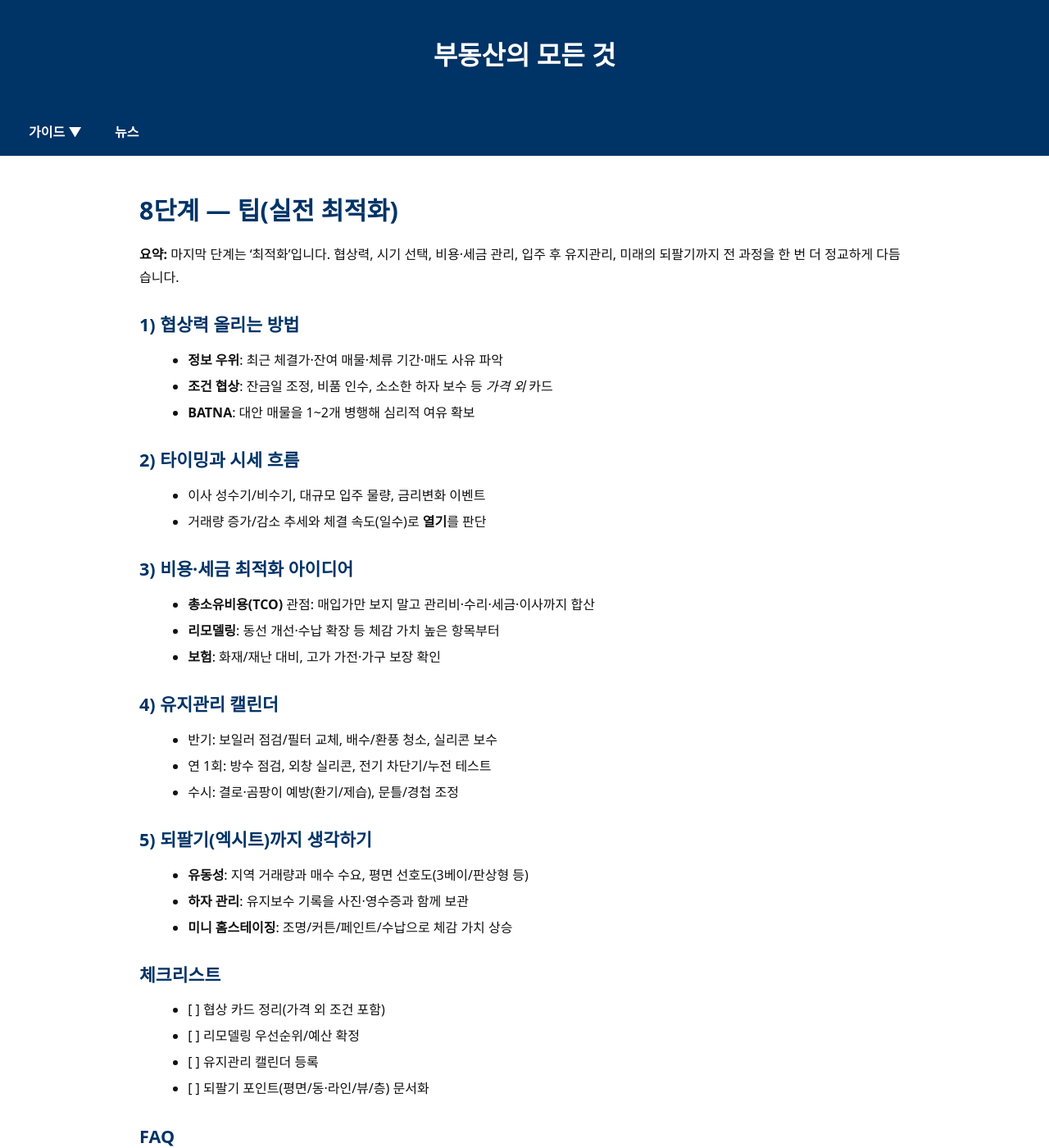
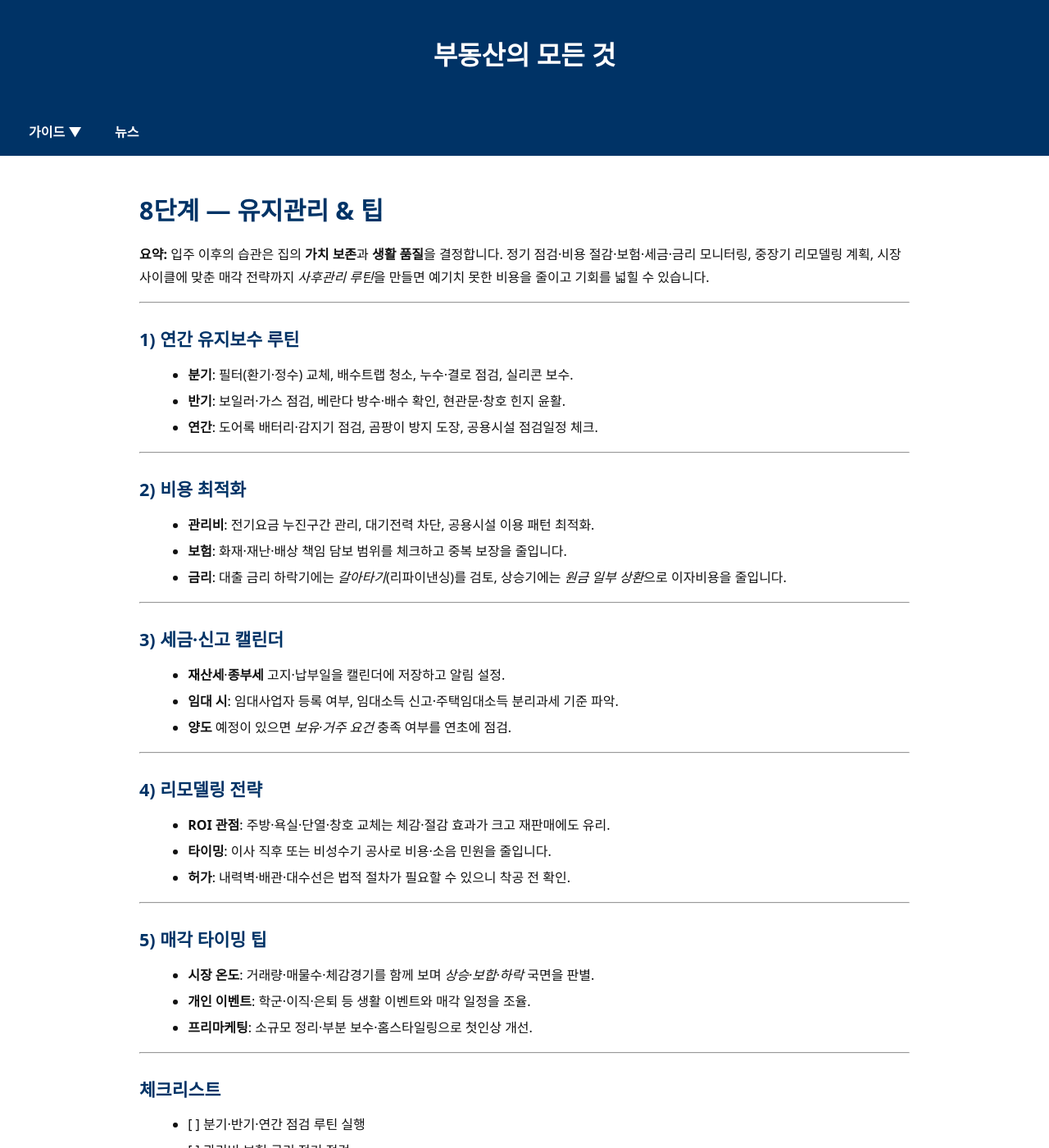
Before and after one commit to kimkisaa/land, a Jekyll site: the page built from guide/8-tips.md, in a window 1280 px wide and 1400 px high. Shown: the whole window at 82% size. Built offline with Jekyll 4.4.1, drawn with Linux system fonts in a browser that asks for light colours; some of the changed text lies outside the part shown.

Commit message:
Update 8-tips.md

```diff
--- a/guide/8-tips.md
+++ b/guide/8-tips.md
@@ -1,63 +1,81 @@
 ---
 layout: default
-title: 8. 팁
-description: 협상, 시기, 세금·비용 최적화, 유지관리 플랜, 되팔기까지 생각하는 실전 팁을 총정리합니다.
+title: 8. 유지관리 & 팁
+description: 내 집 마련 8단계 - 주거 만족도를 높이고 집의 가치를 지키는 유지관리, 금리·세금 모니터링, 리모델링·매각 타이밍 팁 총정리.
 permalink: /guide/8-tips/
 last_modified_at: 2025-08-11
 ---
 
 <section class="guide-detail">
 
-<h1>8단계 — 팁(실전 최적화)</h1>
+<h1>8단계 — 유지관리 & 팁</h1>
 
-<p><strong>요약:</strong> 마지막 단계는 ‘최적화’입니다. 협상력, 시기 선택, 비용·세금 관리, 입주 후 유지관리, 미래의 되팔기까지 전 과정을 한 번 더 정교하게 다듬습니다.</p>
+<p><strong>요약:</strong> 입주 이후의 습관은 집의 <strong>가치 보존</strong>과 <strong>생활 품질</strong>을 결정합니다. 정기 점검·비용 절감·보험·세금·금리 모니터링, 중장기 리모델링 계획, 시장 사이클에 맞춘 매각 전략까지 <em>사후관리 루틴</em>을 만들면 예기치 못한 비용을 줄이고 기회를 넓힐 수 있습니다.</p>
 
-<h2>1) 협상력 올리는 방법</h2>
+<hr>
+
+<h2>1) 연간 유지보수 루틴</h2>
 <ul>
-  <li><strong>정보 우위</strong>: 최근 체결가·잔여 매물·체류 기간·매도 사유 파악</li>
-  <li><strong>조건 협상</strong>: 잔금일 조정, 비품 인수, 소소한 하자 보수 등 <em>가격 외</em> 카드</li>
-  <li><strong>BATNA</strong>: 대안 매물을 1~2개 병행해 심리적 여유 확보</li>
+  <li><strong>분기</strong>: 필터(환기·정수) 교체, 배수트랩 청소, 누수·결로 점검, 실리콘 보수.</li>
+  <li><strong>반기</strong>: 보일러·가스 점검, 베란다 방수·배수 확인, 현관문·창호 힌지 윤활.</li>
+  <li><strong>연간</strong>: 도어록 배터리·감지기 점검, 곰팡이 방지 도장, 공용시설 점검일정 체크.</li>
 </ul>
 
-<h2>2) 타이밍과 시세 흐름</h2>
+<hr>
+
+<h2>2) 비용 최적화</h2>
 <ul>
-  <li>이사 성수기/비수기, 대규모 입주 물량, 금리변화 이벤트</li>
-  <li>거래량 증가/감소 추세와 체결 속도(일수)로 <strong>열기</strong>를 판단</li>
+  <li><strong>관리비</strong>: 전기요금 누진구간 관리, 대기전력 차단, 공용시설 이용 패턴 최적화.</li>
+  <li><strong>보험</strong>: 화재·재난·배상 책임 담보 범위를 체크하고 중복 보장을 줄입니다.</li>
+  <li><strong>금리</strong>: 대출 금리 하락기에는 <em>갈아타기</em>(리파이낸싱)를 검토, 상승기에는 <em>원금 일부 상환</em>으로 이자비용을 줄입니다.</li>
 </ul>
 
-<h2>3) 비용·세금 최적화 아이디어</h2>
+<hr>
+
+<h2>3) 세금·신고 캘린더</h2>
 <ul>
-  <li><strong>총소유비용(TCO)</strong> 관점: 매입가만 보지 말고 관리비·수리·세금·이사까지 합산</li>
-  <li><strong>리모델링</strong>: 동선 개선·수납 확장 등 체감 가치 높은 항목부터</li>
-  <li><strong>보험</strong>: 화재/재난 대비, 고가 가전·가구 보장 확인</li>
+  <li><strong>재산세</strong>·<strong>종부세</strong> 고지·납부일을 캘린더에 저장하고 알림 설정.</li>
+  <li><strong>임대 시</strong>: 임대사업자 등록 여부, 임대소득 신고·주택임대소득 분리과세 기준 파악.</li>
+  <li><strong>양도</strong> 예정이 있으면 <em>보유·거주 요건</em> 충족 여부를 연초에 점검.</li>
 </ul>
 
-<h2>4) 유지관리 캘린더</h2>
+<hr>
+
+<h2>4) 리모델링 전략</h2>
 <ul>
-  <li>반기: 보일러 점검/필터 교체, 배수/환풍 청소, 실리콘 보수</li>
-  <li>연 1회: 방수 점검, 외창 실리콘, 전기 차단기/누전 테스트</li>
-  <li>수시: 결로·곰팡이 예방(환기/제습), 문틀/경첩 조정</li>
+  <li><strong>ROI 관점</strong>: 주방·욕실·단열·창호 교체는 체감·절감 효과가 크고 재판매에도 유리.</li>
+  <li><strong>타이밍</strong>: 이사 직후 또는 비성수기 공사로 비용·소음 민원을 줄입니다.</li>
+  <li><strong>허가</strong>: 내력벽·배관·대수선은 법적 절차가 필요할 수 있으니 착공 전 확인.</li>
 </ul>
 
-<h2>5) 되팔기(엑시트)까지 생각하기</h2>
+<hr>
+
+<h2>5) 매각 타이밍 팁</h2>
 <ul>
-  <li><strong>유동성</strong>: 지역 거래량과 매수 수요, 평면 선호도(3베이/판상형 등)</li>
-  <li><strong>하자 관리</strong>: 유지보수 기록을 사진·영수증과 함께 보관</li>
-  <li><strong>미니 홈스테이징</strong>: 조명/커튼/페인트/수납으로 체감 가치 상승</li>
+  <li><strong>시장 온도</strong>: 거래량·매물수·체감경기를 함께 보며 <em>상승·보합·하락</em> 국면을 판별.</li>
+  <li><strong>개인 이벤트</strong>: 학군·이직·은퇴 등 생활 이벤트와 매각 일정을 조율.</li>
+  <li><strong>프리마케팅</strong>: 소규모 정리·부분 보수·홈스타일링으로 첫인상 개선.</li>
 </ul>
+
+<hr>
 
 <h2>체크리스트</h2>
 <ul>
-  <li>[ ] 협상 카드 정리(가격 외 조건 포함)</li>
-  <li>[ ] 리모델링 우선순위/예산 확정</li>
-  <li>[ ] 유지관리 캘린더 등록</li>
-  <li>[ ] 되팔기 포인트(평면/동·라인/뷰/층) 문서화</li>
+  <li>[ ] 분기·반기·연간 점검 루틴 실행</li>
+  <li>[ ] 관리비·보험·금리 정기 점검</li>
+  <li>[ ] 세금 신고·납부 알림 세팅</li>
+  <li>[ ] 리모델링 ROI·허가 여부 검토</li>
+  <li>[ ] 매각 타이밍·프리마케팅 계획</li>
 </ul>
 
+<hr>
+
 <h2>FAQ</h2>
-<p><strong>Q. 협상이 잘 안 먹힐 때?</strong> 시장이 매도자 우위일 수 있습니다. <strong>조건 협상</strong>으로 방향을 전환하거나, 대체 매물을 준비해 <em>BATNA</em>를 강화하세요.</p>
-<p><strong>Q. 유지관리 비용을 줄이는 방법?</strong> 고장나기 전에 하는 <strong>예방 보수</strong>가 가장 쌉니다. 반기·연간 점검 리스트를 캘린더에 등록하세요.</p>
+<p><strong>Q. 유지보수 예산은 얼마나 잡을까요?</strong><br>신축은 연간 주택가의 0.5% 내외, 준공 15년 이상은 1% 안팎을 권장합니다. 설비 교체 주기에 따라 변동이 큽니다.</p>
+<p><strong>Q. 금리 하락이 시작됐는데 바로 갈아탈까요?</strong><br>잔여약정·수수료·새 대출 비용을 합산한 총비용과 남은 보유 기간을 비교해 ‘손익분기점’을 계산해 보세요.</p>
 
-<p><a class="btn" href="{{ '/guide/7-move-in-prep/' | relative_url }}">← 이전 단계: 입주 준비</a>
-   <a class="btn" href="{{ '/' | relative_url }}">홈으로</a></p>
+<p>
+<a class="btn" href="{{ '/guide/7-move-in-prep/' | relative_url }}">← 이전 단계: 입주 준비</a>
+</p>
+
 </section>
```
